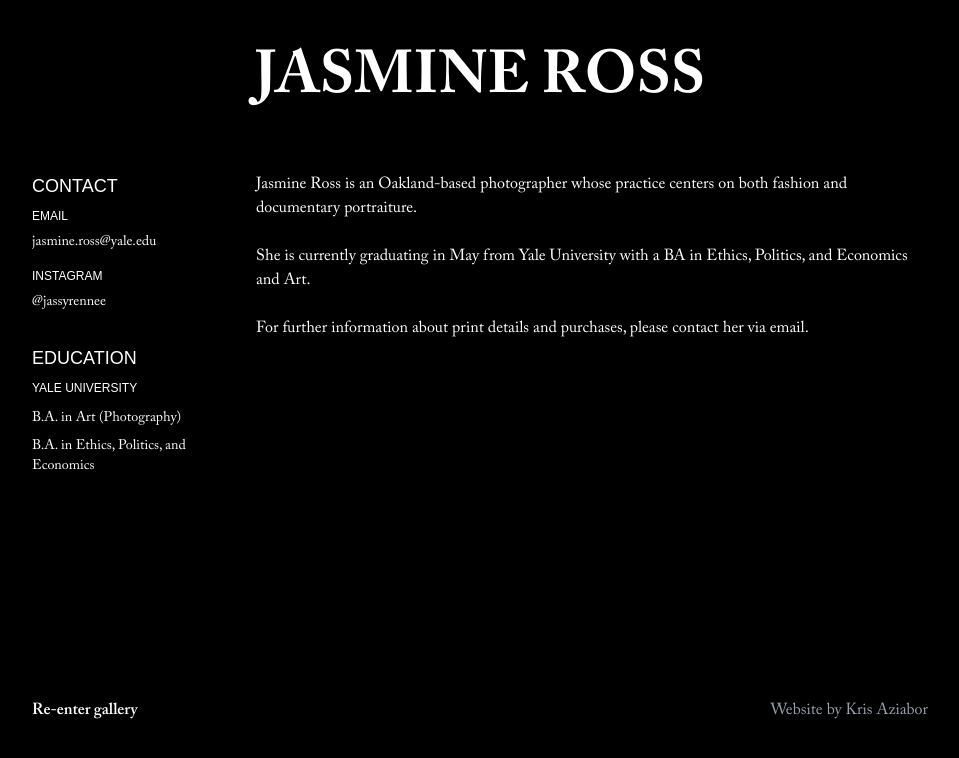
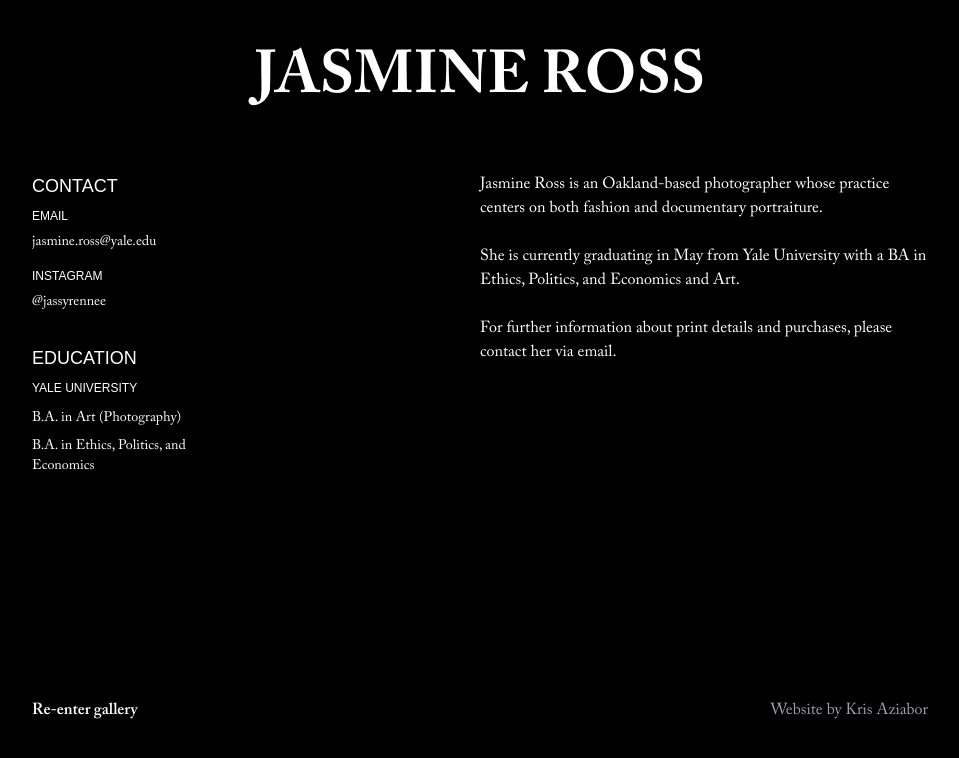
Before and after one commit to krisaziabor/jasmine-ross, a Next.js app in the folder web/: page /information in a window 1280 px wide. Shown: the top 758 px of the page, without its empty margins (160-1119 px from the left). Built offline with nearby package versions, Linux system fonts and the light colour scheme; a web font is replaced by a local one.

Commit message:
changed width of artist statement

```diff
--- a/web/src/app/(content)/information/page.tsx
+++ b/web/src/app/(content)/information/page.tsx
@@ -96,7 +96,7 @@ export default function Information() {
                 </div>
 
                 {/* Right Column - Artist Statement */}
-                <div className="md:w-3/4 lg:w-3/4 flex items-stretch h-auto md:h-[calc(100vh-250px)] order-1 md:order-2 mb-12 md:mb-0">
+                <div className="md:w-3/4 lg:w-1/2 ml-auto flex items-stretch h-auto md:h-[calc(100vh-250px)] order-1 md:order-2 mb-12 md:mb-0">
                   <div className="font-[family-name:var(--font-caslon)] space-y-6 flex flex-col w-full">
                     {/* <h2 className="font-[family-name:var(--font-medium-right-grotesk)] text-lg mb-3">
                   ARTIST STATEMENT
```
